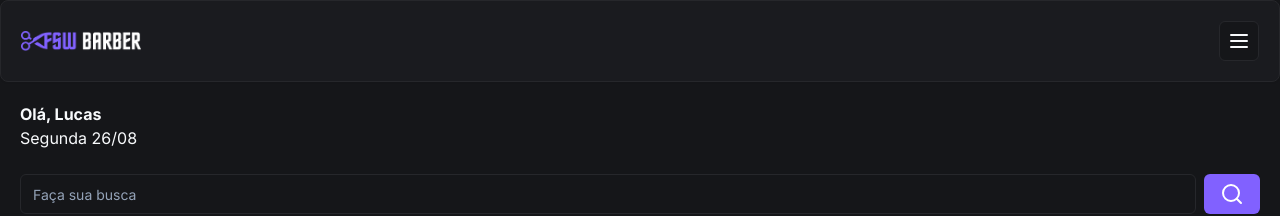
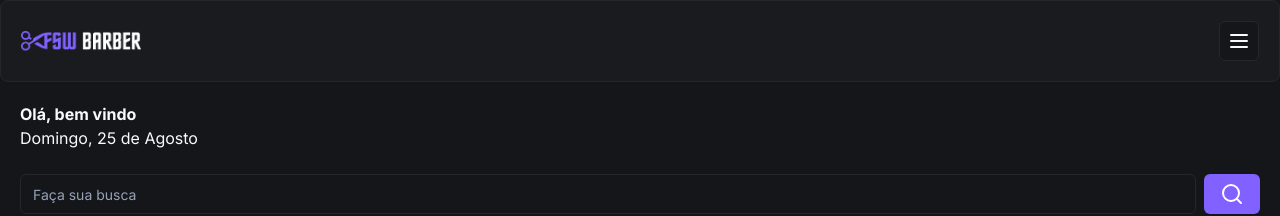
Before and after one commit to oliveiraalucaas/fswbarber, a Next.js app: page / in a window 1280 px wide. Shown: the top 216 px of the page. Built offline with nearby package versions, Linux system fonts and the light colour scheme; no server answers; the database is empty.

Commit message:
feat: updated welcome message

```diff
--- a/app/page.tsx
+++ b/app/page.tsx
@@ -8,6 +8,8 @@
 import Search from "./_components/search"
 import { getServerSession } from "next-auth"
 import { authOptions } from "./_lib/auth"
+import { format } from "date-fns"
+import { ptBR } from "date-fns/locale"
 
 const Home = async () => {
   //chamar banco de dados
@@ -47,8 +49,20 @@
       <div className="p-5">
         {/*texto */}
 
-        <h2 className="text-xL font-bold">Olá, Lucas</h2>
-        <p>Segunda 26/08</p>
+        <h2 className="text-xL font-bold">
+          Olá, {session?.user ? session.user.name : "bem vindo"}
+        </h2>
+        <p>
+          <span className="capitalize">
+            {" "}
+            {format(new Date(), "EEEE, dd ", { locale: ptBR })}
+          </span>
+          <span>de</span>
+          <span className="capitalize">
+            {" "}
+            {format(new Date(), "MMMM", { locale: ptBR })}
+          </span>
+        </p>
 
         {/* Busca */}
         <div className="mt-6">
```
